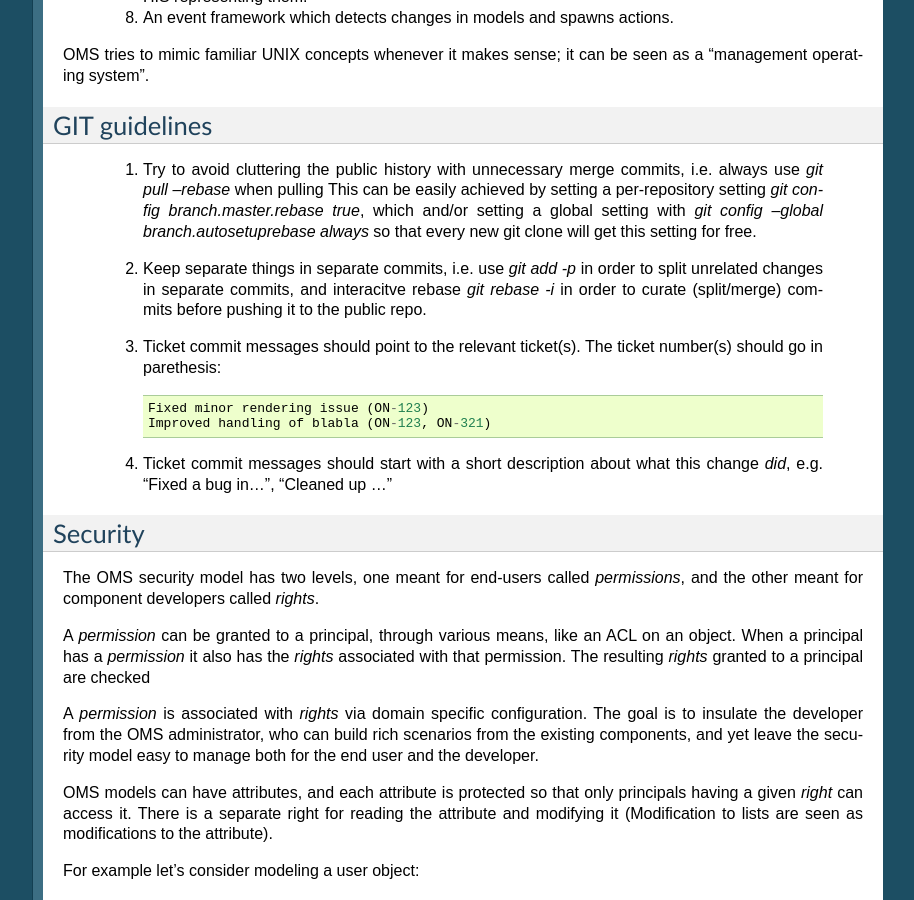
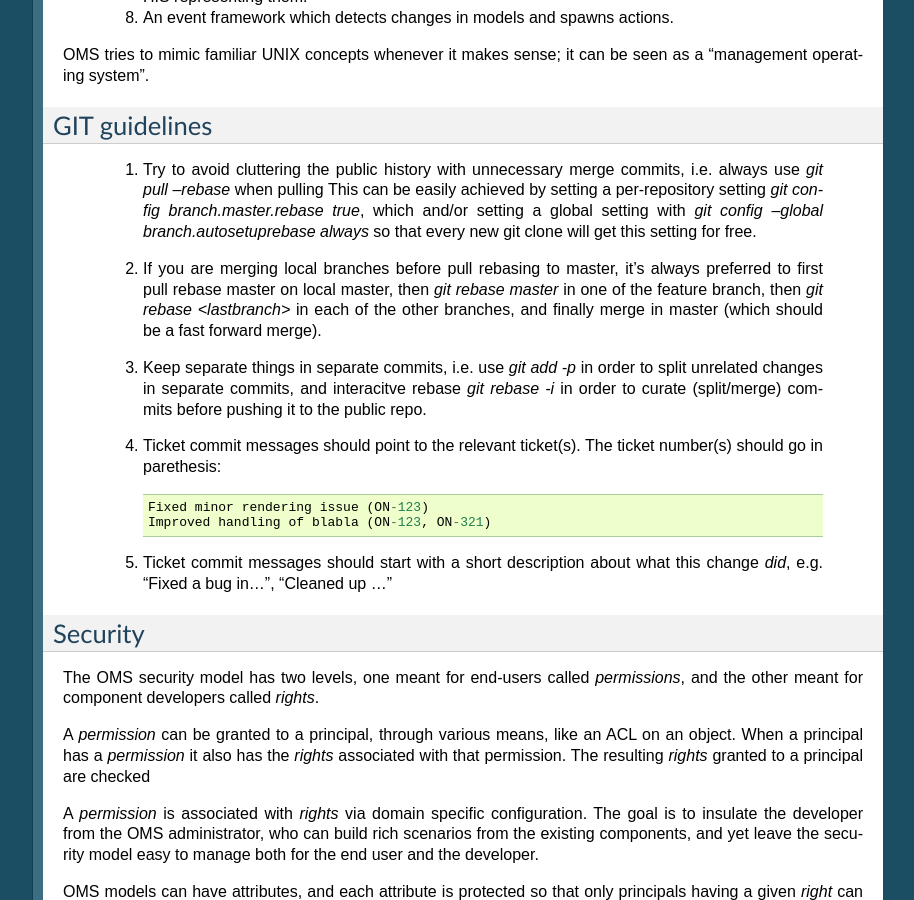
Before and after one commit to opennode/opennode-management, a Sphinx documentation site: the page built from docs/source/developers.rst, in a window 1280 px wide and 900 px high, scrolled down 641 px. Shown: the whole window, without its empty margins (187-1101 px from the left). Built offline with Sphinx 7.4.7, drawn with Linux system fonts in a browser that asks for light colours; pages that are not in the unit, such as notebooks, are missing from menus; the version number could not be read and is left out.

Commit message:
Updated GIT guidelines about feature branch merges

```diff
--- a/docs/source/developers.rst
+++ b/docs/source/developers.rst
@@ -44,15 +44,19 @@ GIT guidelines
     This can be easily achieved by setting a per-repository setting `git config branch.master.rebase true`, which and/or setting a global
     setting with `git config --global branch.autosetuprebase always` so that every new git clone will get this setting for free.
 
- 2. Keep separate things in separate commits, i.e. use `git add -p` in order to split unrelated changes in separate commits,
+ 2. If you are merging local branches before pull rebasing to master, it's always preferred to first pull rebase master on local master,
+    then `git rebase master` in one of the feature branch, then `git rebase <lastbranch>` in each of the other branches, and finally
+    merge in master (which should be a fast forward merge).
+
+ 3. Keep separate things in separate commits, i.e. use `git add -p` in order to split unrelated changes in separate commits,
     and interacitve rebase `git rebase -i` in order to curate (split/merge) commits before pushing it to the public repo.
 
- 3. Ticket commit messages should point to the relevant ticket(s). The ticket number(s) should go in parethesis::
+ 4. Ticket commit messages should point to the relevant ticket(s). The ticket number(s) should go in parethesis::
 
       Fixed minor rendering issue (ON-123)
       Improved handling of blabla (ON-123, ON-321)
 
- 4. Ticket commit messages should start with a short description about what this change `did`, e.g. "Fixed a bug in...", "Cleaned up ..."
+ 5. Ticket commit messages should start with a short description about what this change `did`, e.g. "Fixed a bug in...", "Cleaned up ..."
 
 Security
 --------
```
